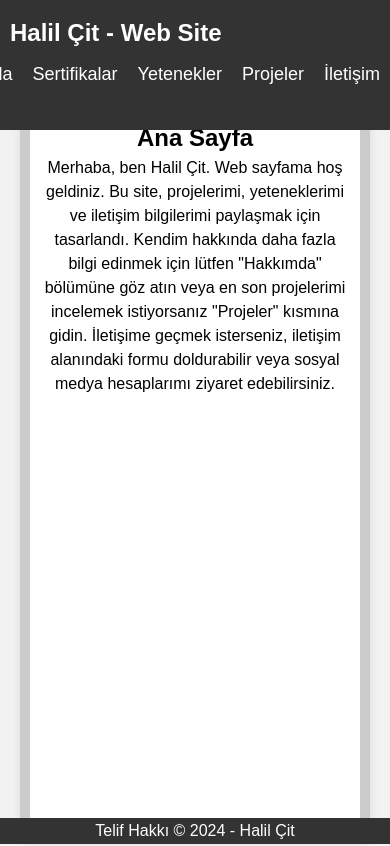
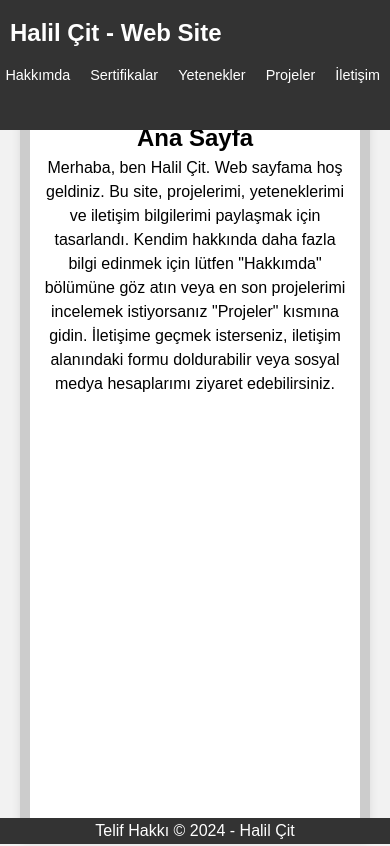
Before and after one commit to halilcit/halilcit.github.io, a plain HTML site: page index.html in a window 390 px wide. Shown: the top 846 px of the page. Drawn offline with Linux system fonts and the light colour scheme.

Commit message:
Update index.html
Mobil ekranlar için font boyutunu otomatik olarak küçült CSS kodu eklendi

```diff
--- a/index.html
+++ b/index.html
@@ -229,6 +229,12 @@
 			#sertifikalar .certificate-group {
 				width: calc(100% - 20px); /* Tek sütun olacağı için genişlik 100%'lik */
 				margin-right: 0; /* Sağ boşluğu kaldır */
+			}
+		}
+	    	/* Mobil ekranlar için font boyutunu otomatik olarak küçült */
+		@media only screen and (max-width: 600px) {
+			.nav-list li a {
+				font-size: 0.8em; /* Örnek olarak font boyutunu 0.8em'e küçült */
 			}
 		}
 
```
